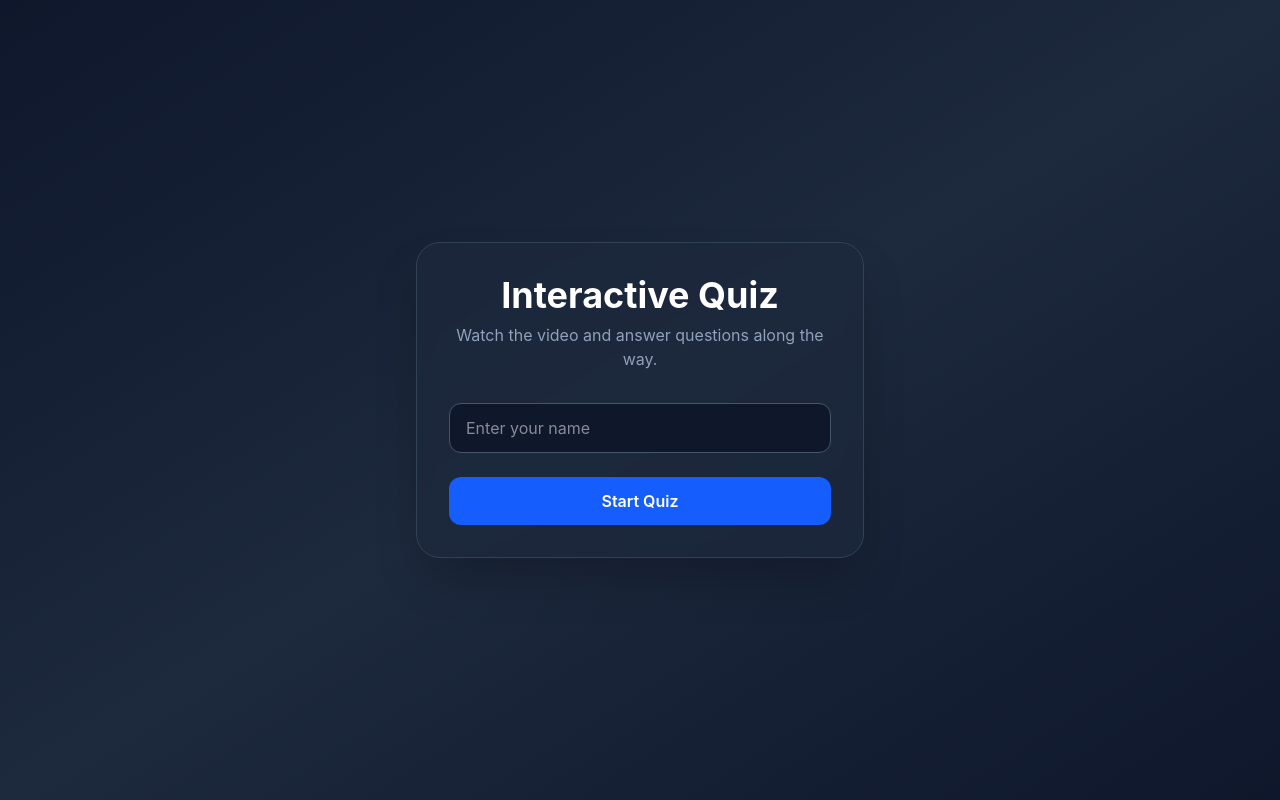
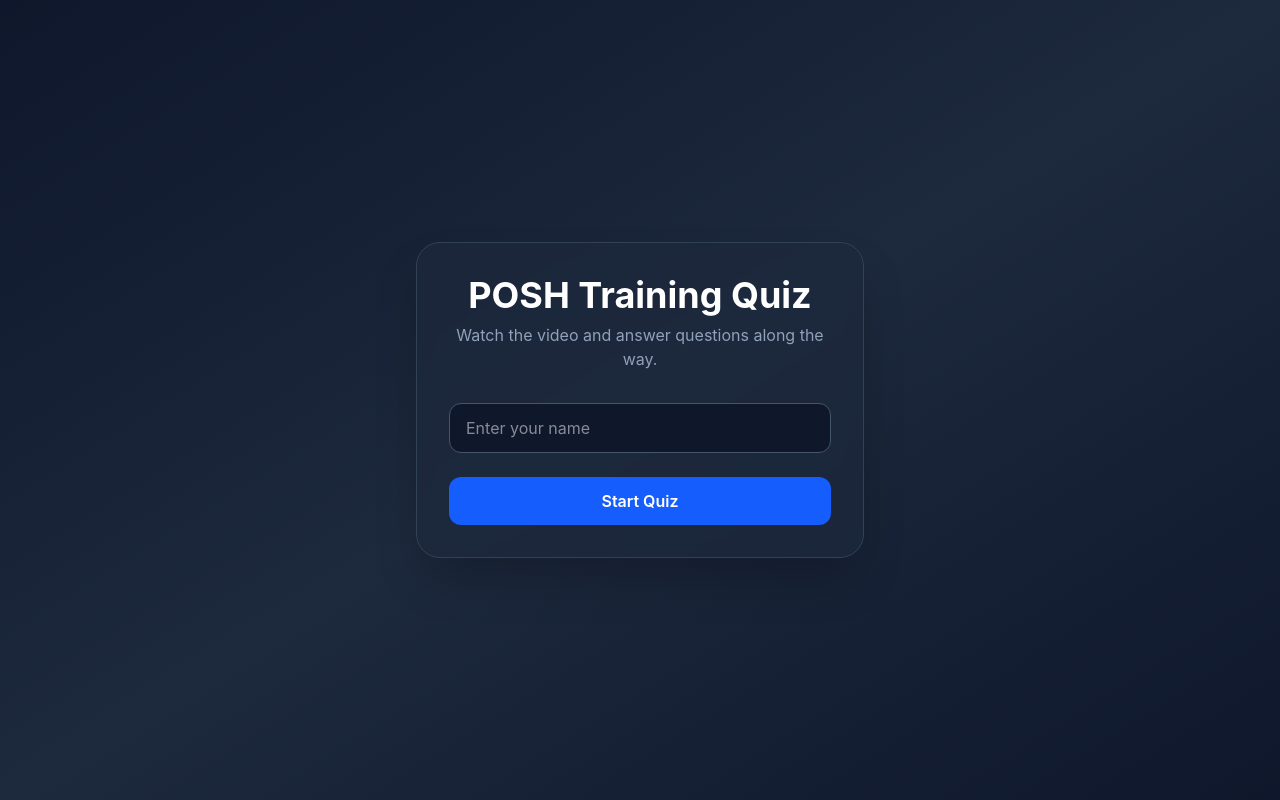
Before and after one commit to gouravithinkdigital/interactive-quiz, a React (Vite) app: page / in a window 1280 px wide. Built offline with nearby package versions, Linux system fonts and the light colour scheme.

Commit message:
fix: variants

```diff
--- a/src/pages/Home.jsx
+++ b/src/pages/Home.jsx
@@ -74,7 +74,7 @@ export default function App() {
       <div className="flex min-h-screen items-center justify-center bg-gradient-to-br from-slate-900 via-slate-800 to-slate-900 p-4 sm:p-6">
         <div className="w-full max-w-md rounded-3xl border border-slate-700 bg-slate-800/70 p-6 sm:p-8 shadow-2xl backdrop-blur">
           <h1 className="text-center text-3xl sm:text-4xl font-bold text-white">
-            Interactive Quiz
+            POSH Training Quiz
           </h1>
 
           <p className="mt-2 text-center text-sm sm:text-base text-slate-400">
@@ -103,7 +103,7 @@ export default function App() {
     return (
       <div className="flex min-h-screen items-center justify-center bg-slate-950 p-4">
         <div className="w-full max-w-md rounded-3xl bg-slate-800 p-6 sm:p-10 text-center shadow-2xl">
-          <div className="mb-4 text-6xl sm:text-7xl">🎉</div>
+          <div className="mb-4 text-6xl sm:text-7xl">{score >= 4 ? "🎉" : "😞"}</div>
 
           <h1 className="text-3xl sm:text-4xl font-bold text-white">
             Quiz Completed
@@ -125,7 +125,7 @@ export default function App() {
             onClick={restart}
             className="w-full rounded-xl bg-blue-600 py-3 font-semibold text-white transition hover:bg-blue-700"
           >
-            Play Again
+            Try Again
           </button>
         </div>
       </div>
```
